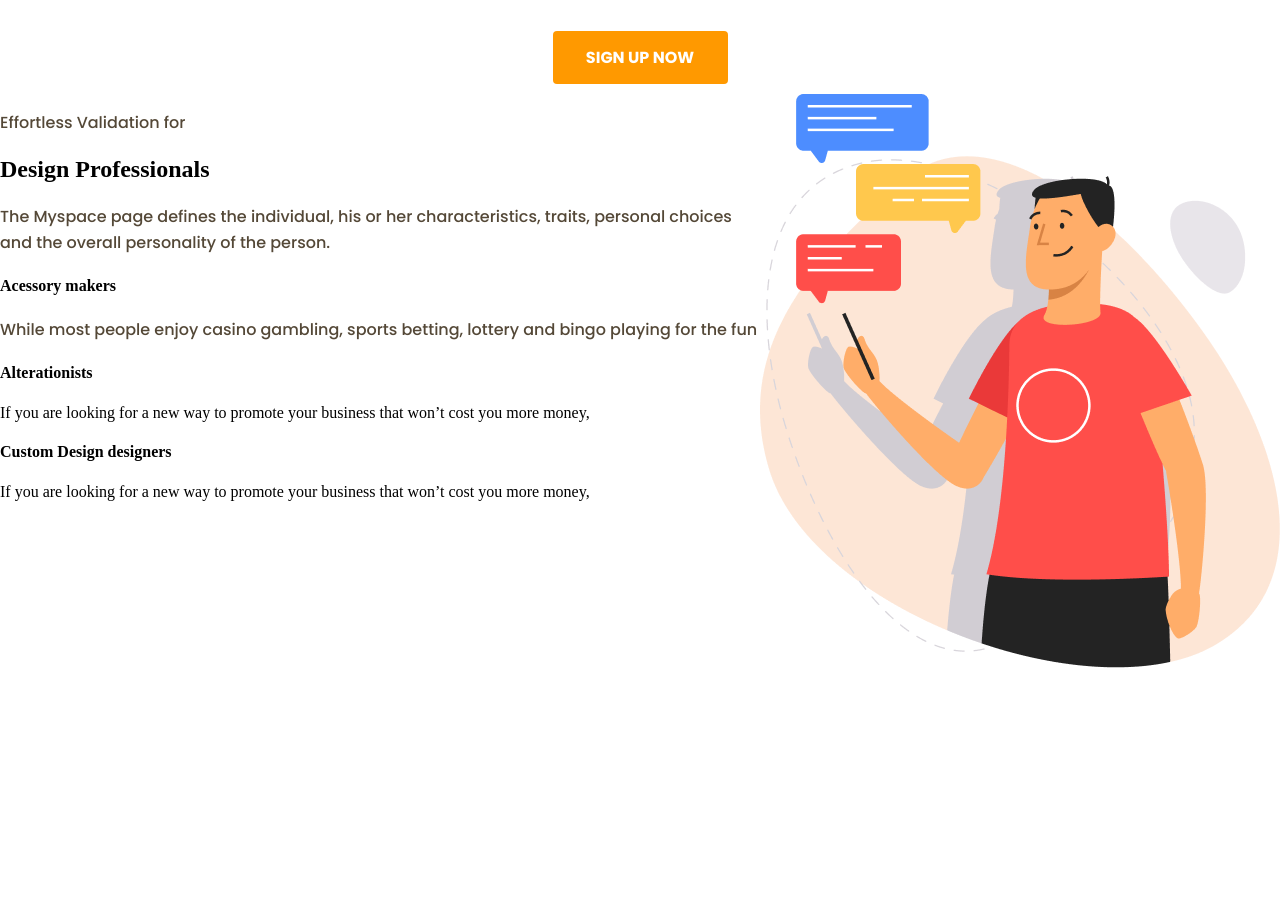
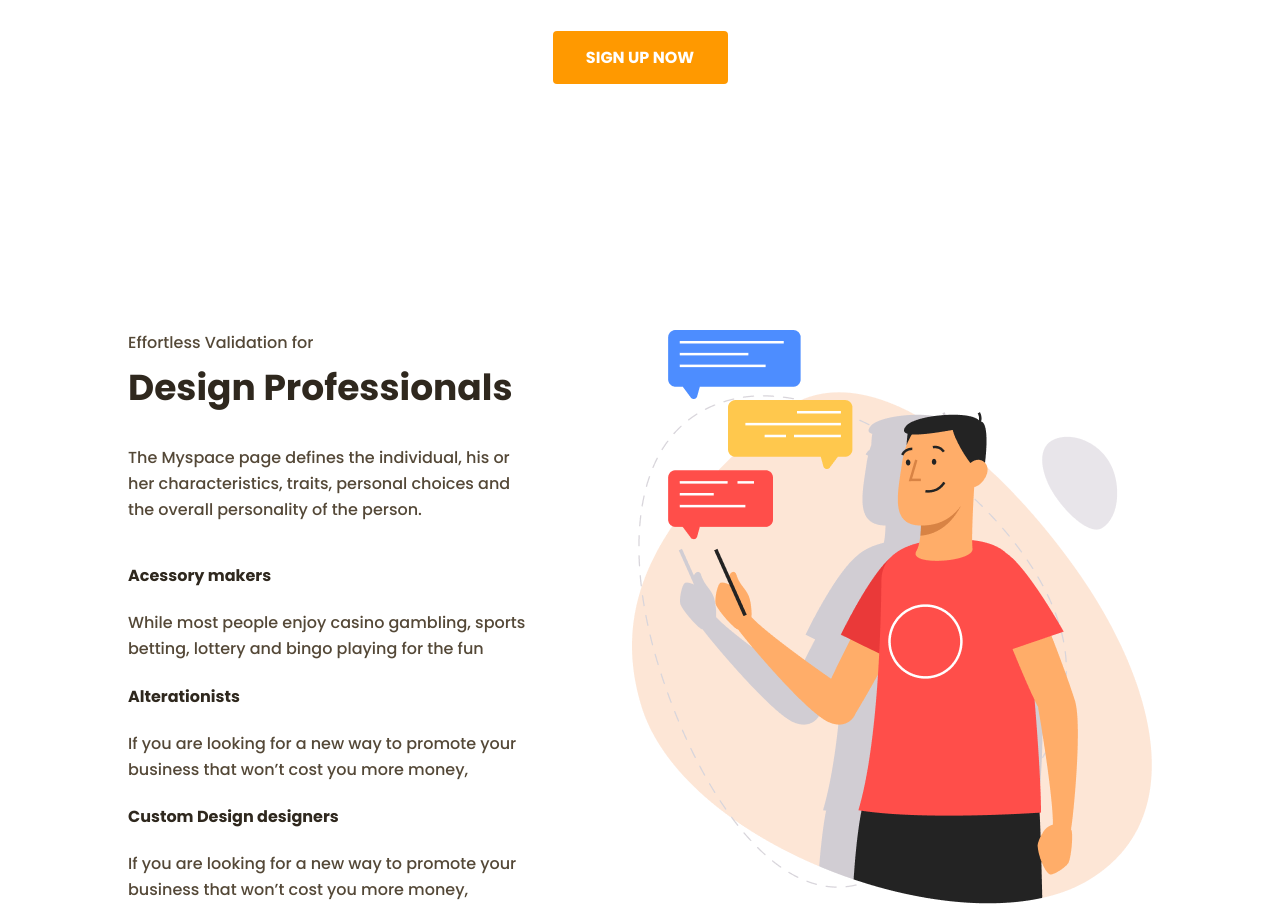
Before and after one commit to jbwizard/productly, a plain HTML site: page index.html in a window 1280 px wide. Shown: the part 1162-2068 px from the top of the page. Before the commit the page ends 1835 px from the top, so only its background shows below. Drawn offline with Linux system fonts and the light colour scheme.

Commit message:
add section three

```diff
--- a/index.html
+++ b/index.html
@@ -76,8 +76,8 @@
         </section>
         <section class="section__three">
             <div class="section__three-info">
-                <p class="txt">Effortless Validation for</p>
-                <h2>Design Professionals</h2>
+                <p class="txt effortless">Effortless Validation for</p>
+                <h2 class="section__three-title">Design Professionals</h2>
                 <p class="txt">The Myspace page defines the individual,
                     his or her characteristics, traits, personal choices
                     and the overall personality of the person. </p>
@@ -88,18 +88,16 @@
                 </div>
                 <div class="alterationists">
                     <h4>Alterationists</h4>
-                    <p>If you are looking for a new way to promote your business
+                    <p class="txt">If you are looking for a new way to promote your business
                         that won’t cost you more money, </p>
                 </div>
                 <div class="custom-design-designers">
                     <h4>Custom Design designers</h4>
-                    <p>If you are looking for a new way to promote your business
+                    <p class="txt">If you are looking for a new way to promote your business
                         that won’t cost you more money, </p>
                 </div>
             </div>
-            <div class="section__three-img">
-                <img src="../images/Image2.png" alt="Design Professionals">
-            </div>
+            <img class="image-two" src="../images/Image2.png" alt="Design Professionals">
         </section>
 
 
--- a/styles/index.css
+++ b/styles/index.css
@@ -92,11 +92,6 @@ a:link {
   }
 
 /*SECTION ONE*/
-
-.page{
-    display: flex;
-    justify-content: center;
-}
 
 h1{
     font-family: 'Poppins';
@@ -235,6 +230,7 @@ h3{
     border: none;
     text-transform: uppercase;
     margin: auto;
+    margin-bottom: 90px;
 }
 
 .section__two-info{
@@ -255,7 +251,14 @@ h3{
 /*SECTION THREE*/
 
 .section__three{
+    margin: auto;
+    margin-top: 120px;
+    width: 80%;
+    padding: 10px;
     display: flex;
+    gap: 104px;
+    align-items: center;
+    justify-content: space-between;
 }
 
 .section__three-title{
@@ -267,3 +270,29 @@ h3{
     /* identical to box height */
     color: #2F281E;
 }
+
+h4{
+    font-family: 'Poppins';
+    font-style: normal;
+    font-weight: 700;
+    font-size: 16px;
+    line-height: 26px;
+    /* identical to box height, or 162% */
+    color: #2F281E;
+}
+
+.image-two{
+    max-height: 574px;
+}
+
+.section__three-info{
+    width: 486px;
+}
+
+.acessory-makers{
+    margin-top: 40px;
+}
+
+.effortless{
+    margin-bottom: -25px;
+}
```
